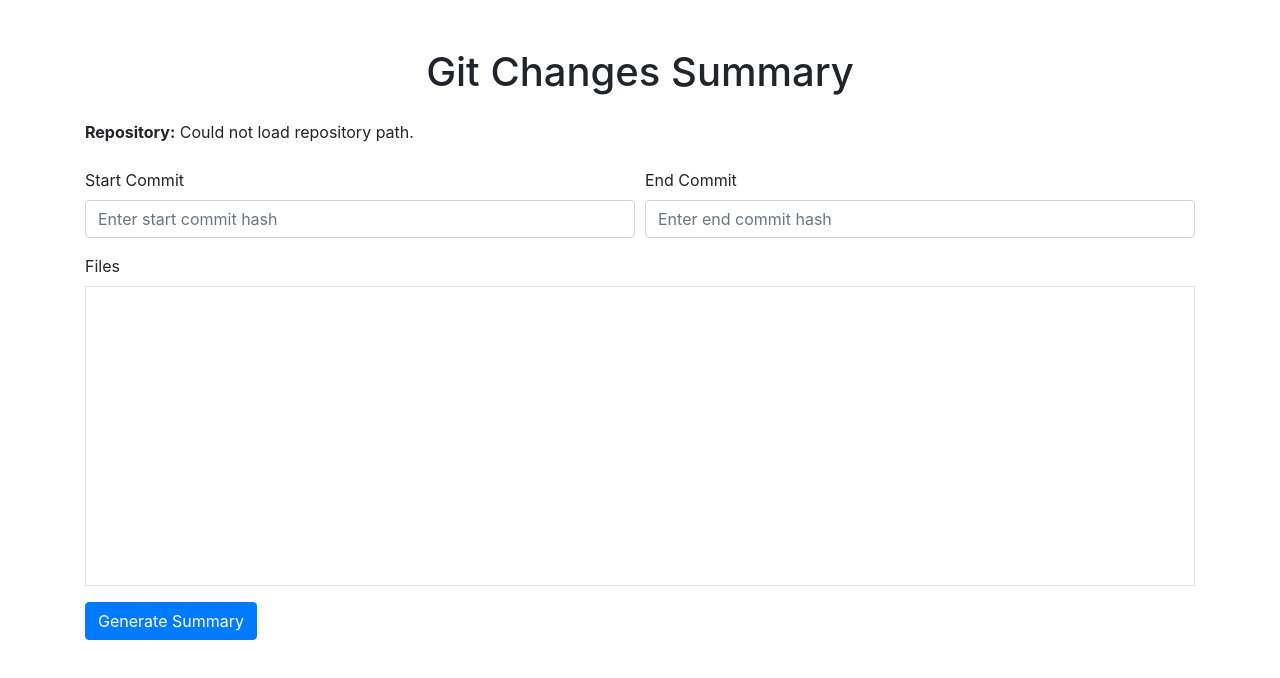
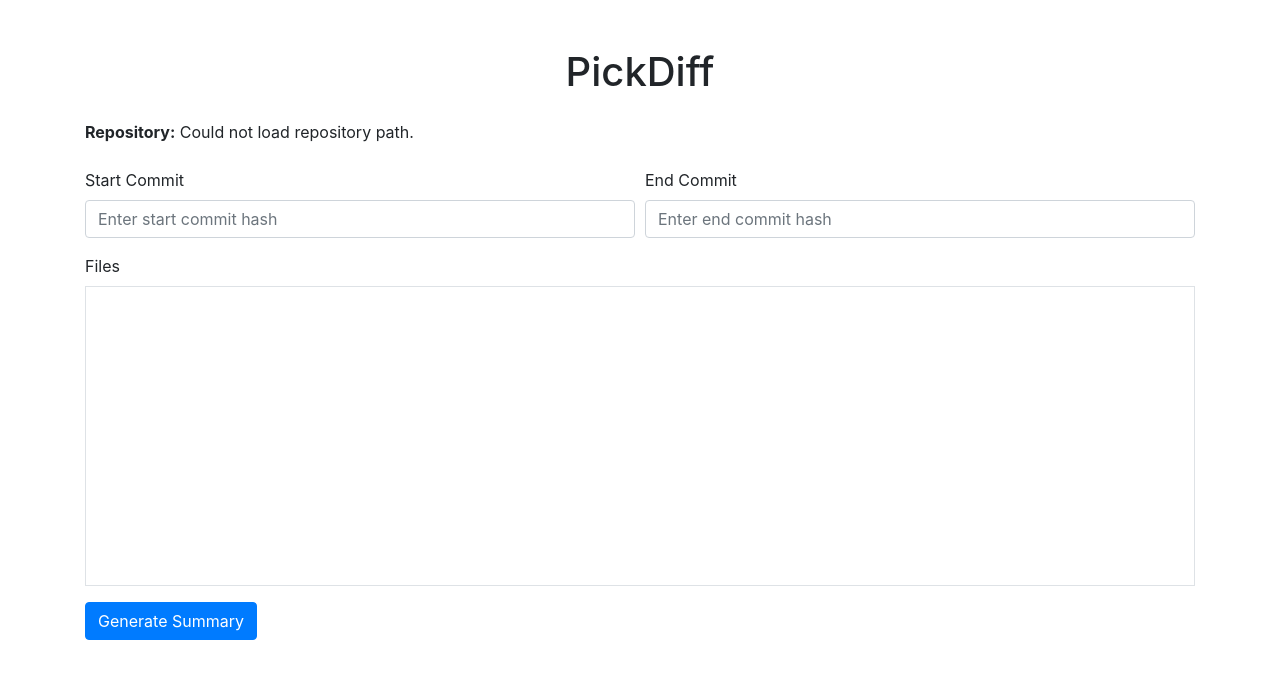
Before and after one commit to tylermilner/pickdiff, a website: page public/index.html in a window 1280 px wide. Drawn offline with nearby package versions, Linux system fonts and the light colour scheme; no server answers.

Commit message:
Rename "Get Changes Summary" --> "PickDiff".

```diff
--- a/package.json
+++ b/package.json
@@ -1,7 +1,7 @@
 {
-  "name": "git-changes-summary",
+  "name": "pickdiff",
   "version": "1.0.0",
-  "description": "A simple app to summarize git changes between two commits.",
+  "description": "A simple app to pick and summarize git changes.",
   "main": "server.js",
   "scripts": {
     "start": "node server.js",
--- a/public/index.html
+++ b/public/index.html
@@ -3,13 +3,13 @@
 <head>
     <meta charset="UTF-8">
     <meta name="viewport" content="width=device-width, initial-scale=1.0">
-    <title>Git Changes Summary</title>
+    <title>PickDiff</title>
     <link rel="stylesheet" href="https://stackpath.bootstrapcdn.com/bootstrap/4.5.2/css/bootstrap.min.css">
     <link rel="stylesheet" href="styles.css">
 </head>
 <body>
     <div class="container mt-5">
-        <h1 class="text-center">Git Changes Summary</h1>
+        <h1 class="text-center">PickDiff</h1>
         <div id="repo-path-container" class="mt-4">
             <strong>Repository:</strong> <span id="repo-path"></span>
         </div>
```
Also changed, not shown: .github/copilot-instructions.md, README.md, 1 other file.
